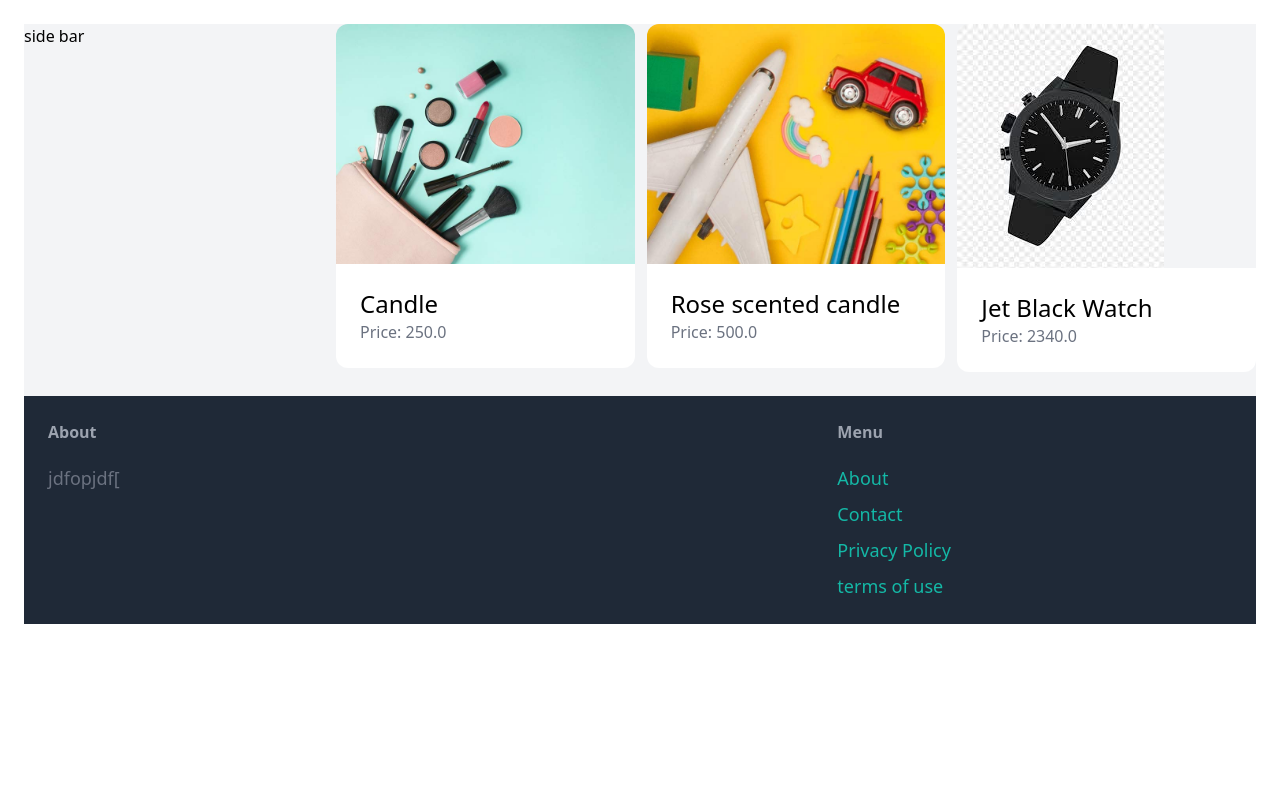
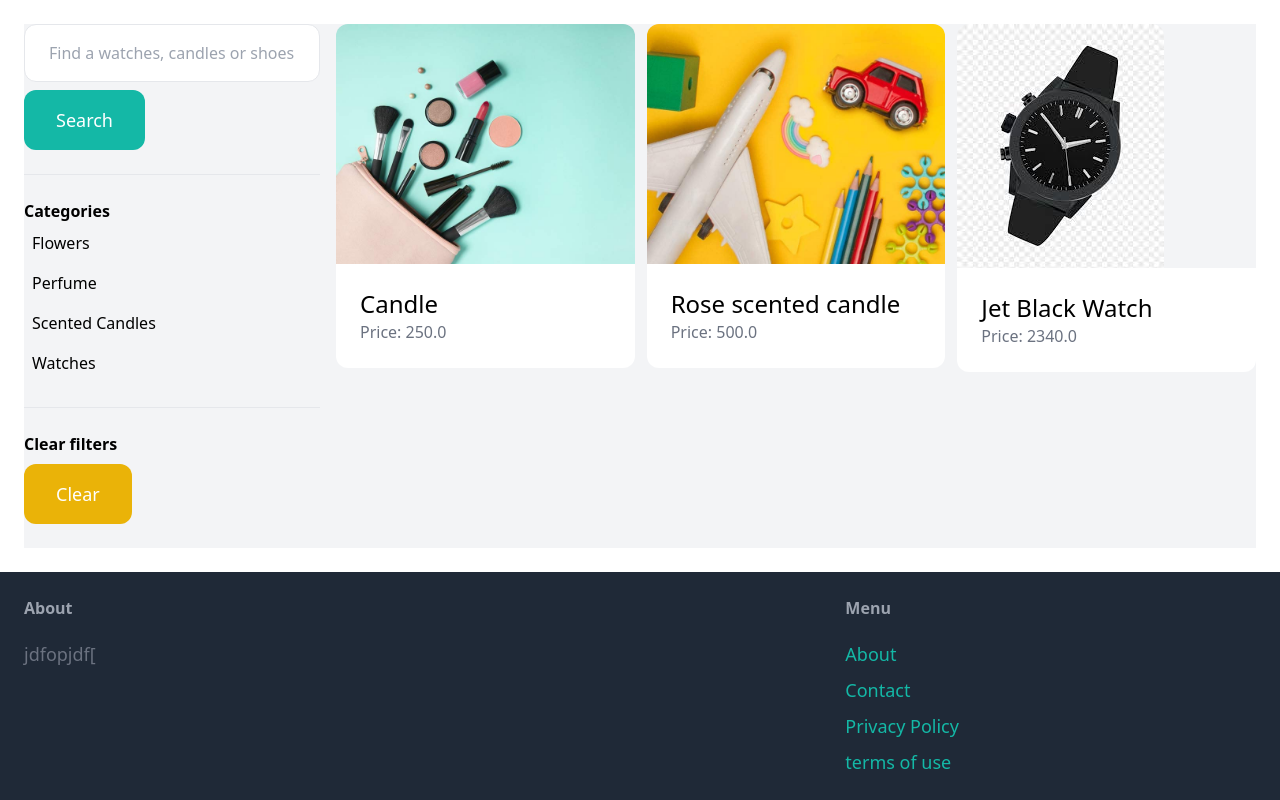
Before and after one commit to itsmeumaima/ECommerce, a Django app: page /item/ in a window 1280 px wide. Shown: the part 77-877 px from the top of the page. Before the commit the page ends 701 px from the top, so only its background shows below. Run offline with Django 5.2, Linux system fonts and the light colour scheme; data comes from the database, SQL or seed files in the repository; some libraries are stand-ins or nearby versions.

Commit message:
searching completed

```diff
--- a/postsync/item/templates/item/items.html
+++ b/postsync/item/templates/item/items.html
@@ -5,7 +5,32 @@
 {% block content %}
     <div class="pb-6 grid grid-cols-4 gap-4 bg-gray-100">
         <div class="col-span-1">
-            side bar
+            <form method="get" action="{% url 'item:items' %}">
+                <input name="query" class="w-full py-4 px-6 border rounded-xl" type="text" value="{{ query }}" placeholder="Find a watches, candles or shoes...">
+                <button class="mt-2 py-4 px-8 text-lg bg-teal-500 text-white rounded-xl">Search</button>
+            </form>
+
+            <hr class="my-6">
+            <p class="font-semibold">Categories</p>
+
+            <ul>
+                {% for category in categories %}
+                <li class="py-2 px-2 rounded-xl{% if category.id == category_id %} bg-gray-200{% endif %}">
+                    <a href="{% url 'item:items' %}?query={{ query }}&category={{ category.id }}">{{ category.name }}</a>
+                </li>
+                {% endfor %}
+            </ul>
+
+            <hr class="my-6">
+            <p class="font-semibold">Clear filters</p>
+
+            <ul>
+                <li>
+                    <a href="{% url 'item:items' %}" class="mt-2 py-4 px-8 inline-block bg-yellow-500 text-lg rounded-xl text-white">
+                        Clear
+                    </a>
+                </li>
+            </ul>
         </div>
 
         <div class="col-span-3">
@@ -14,15 +39,16 @@
                 <div>
                     <a href="{% url 'item:detail' item.id %}">
                         <div>
-                        <img src="{{item.image.url}}" class="rounded-t-xl">
+                            <img src="{{ item.image.url }}" class="rounded-t-xl">
                         </div>
                         <div class="p-6 bg-white rounded-b-xl">
-                        <h2 class="text-2xl">{{item.name}}</h2>
-                        <p class="text-gray-500">Price: {{item.price}}</p>
+                            <h2 class="text-2xl">{{ item.name }}</h2>
+                            <p class="text-gray-500">Price: {{ item.price }}</p>
                         </div>
                     </a>
                 </div>
                 {% endfor %}
             </div>
         </div>
+    </div>
 {% endblock %}
--- a/postsync/item/views.py
+++ b/postsync/item/views.py
@@ -1,14 +1,29 @@
 from django.contrib.auth.decorators import login_required
 from django.shortcuts import render,get_object_or_404, redirect
+from django.db.models import Q
 
 from .forms import NewItemForm, EditItemForm
-from .models import Item
+from .models import Item, Category
+
 
 # Create your views here.
 def items(request):
+    query=request.GET.get('query','')
     items=Item.objects.filter(is_sold=False)
+    categories=Category.objects.all()
+    category_id = request.GET.get('category',0)
+
+    if category_id:
+        items=items.filter(category_id=category_id)
+    if query:
+        items=items.filter(Q(name__icontains=query) | Q(description__icontains=query))
+
     return render(request, 'item/items.html',{
-        'items':items
+        'items':items,
+        'query':query,
+        'categories':categories,
+        'category_id':int(category_id),
+
     })
 
 def detail(request, pk):
```
Lines whose indentation alone changed are shown as unchanged.
